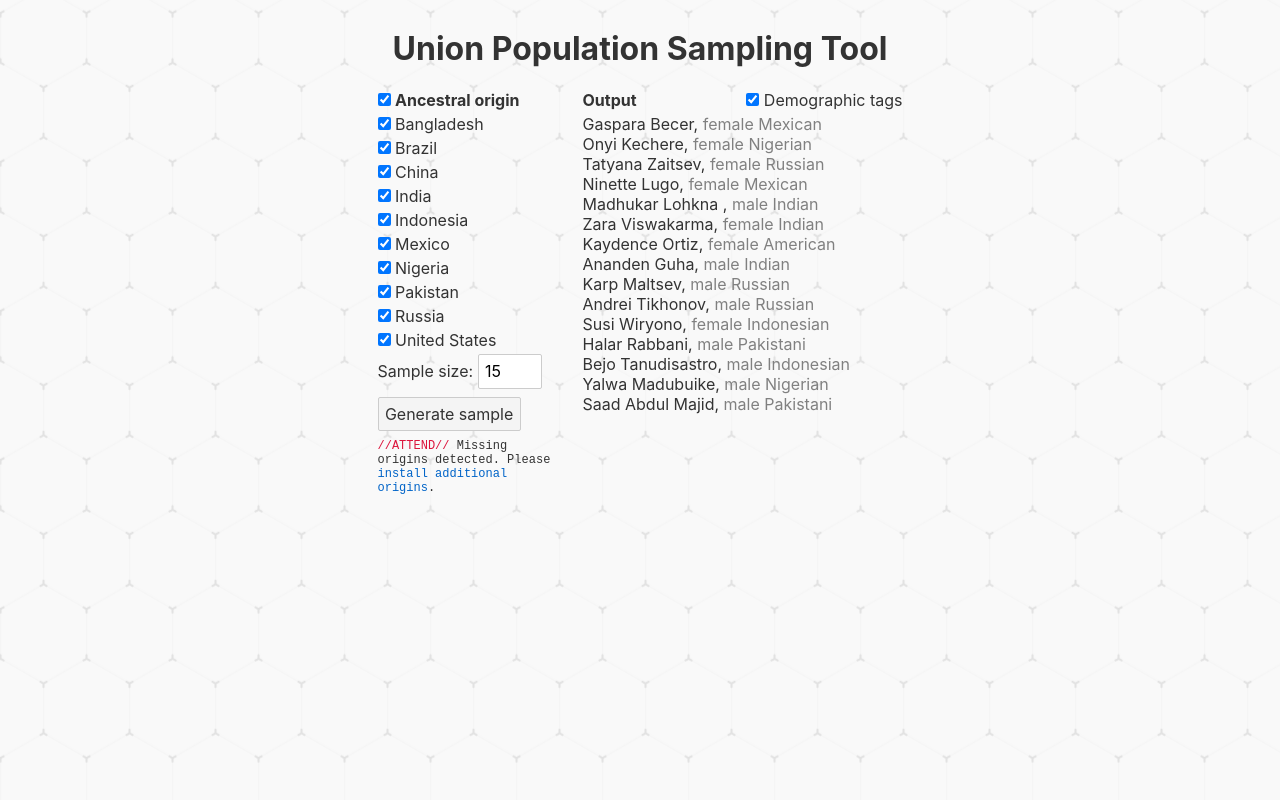
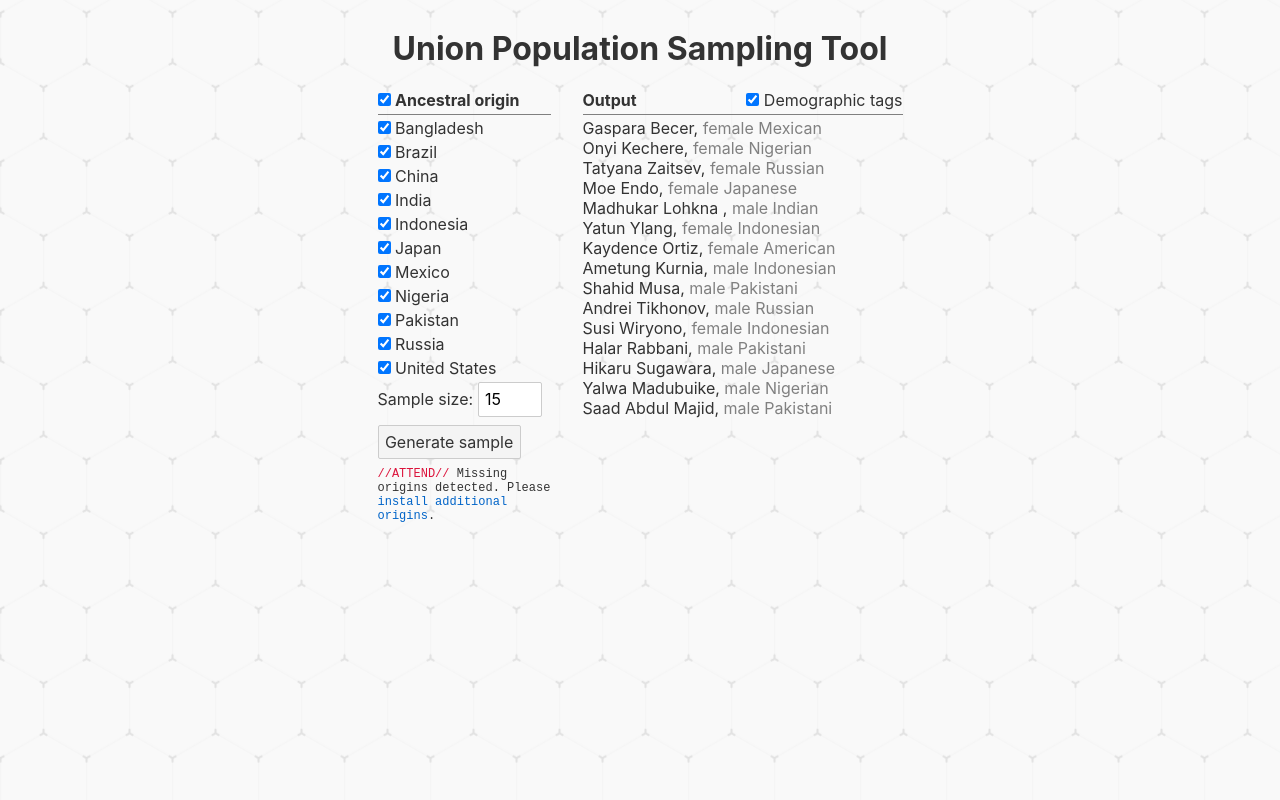
Before and after one commit to DawnPaladin/lancer-name-generator, a Svelte app: page / in a window 1280 px wide. Built offline with nearby package versions, Linux system fonts and the light colour scheme.

Commit message:
Add Japan and column header

```diff
--- a/src/App.svelte
+++ b/src/App.svelte
@@ -7,12 +7,13 @@
 	import China from './regions/China.json';
 	import India from './regions/India.json';
 	import Indonesia from './regions/Indonesia.json';
+	import Japan from './regions/Japan.json';
 	import Mexico from './regions/Mexico.json';
 	import Nigeria from './regions/Nigeria.json';
 	import Pakistan from './regions/Pakistan.json';
 	import Russia from './regions/Russia.json';
 	import USA from './regions/USA.json';
-	var regions = [ Bangladesh, Brazil, China, India, Indonesia, Mexico, Nigeria, Pakistan, Russia, USA ];
+	var regions = [ Bangladesh, Brazil, China, India, Indonesia, Japan, Mexico, Nigeria, Pakistan, Russia, USA ];
 	var names = [];
 	var tags = true;
 	var sampleSize = 15;
@@ -110,6 +111,10 @@
 		min-width: 20em;
 		margin: 0 0 0 2em;
 	}
+	.column-header {
+		border-bottom: 1px solid gray;
+		margin-bottom: 3px;
+	}
 	.error {
 		font-family: "Courier New", monospace;
 		font-size: 12px;
@@ -128,8 +133,10 @@
 
 	<div class="flex-row">
 		<div class="left-column">
-			<input type="checkbox" checked={allRegionsEnabled} on:click={toggleAllRegions} />
-			<strong>Ancestral origin</strong>
+			<div class="column-header">
+				<input type="checkbox" checked={allRegionsEnabled} on:click={toggleAllRegions} />
+				<strong>Ancestral origin</strong>
+			</div>
 			{#each regions as region (region.name)}
 				<RegionRow region={region} on:regionUpdate={update} />
 			{/each}
@@ -144,7 +151,7 @@
 		</div>
 
 		<div class="right-column">
-			<div class="flex-row" style="justify-content: space-between">
+			<div class="flex-row column-header" style="justify-content: space-between">
 				<strong>Output</strong>
 				<label>
 					<input type="checkbox" bind:checked={tags} /> Demographic tags
@@ -152,7 +159,7 @@
 			</div>
 			<div class="names" style="height: {sampleSize * 1.5}em">
 				{#each names as name, index (name)}
-					<NameRow name={name} tags={tags} index={index} key={name}/>
+					<NameRow name={name} tags={tags} index={index} />
 				{/each}
 			</div>
 		</div>
--- /dev/null
+++ b/src/regions/Japan.json
@@ -0,0 +1,387 @@
+{
+	"name": "Japan",
+	"adjective": "Japanese",
+	"male-first": [
+		"Akio",
+		"Akira",
+		"Aoi",
+		"Arata",
+		"Ayumu",
+		"Daichi",
+		"Daiki",
+		"Daisuke",
+		"Goro",
+		"Gorou",
+		"Hachiro",
+		"Hachirou",
+		"Haru",
+		"Haruki",
+		"Haruto",
+		"Hayate",
+		"Hayato",
+		"Hibiki",
+		"Hideaki",
+		"Hideki",
+		"Hideyoshi",
+		"Hikaru",
+		"Hinata",
+		"Hiraku",
+		"Hiroshi",
+		"Hiroto",
+		"Hotaka",
+		"Ichiro",
+		"Ichirou",
+		"Isamu",
+		"Itsuki",
+		"Jiro",
+		"Jirou",
+		"Juro",
+		"Jurou",
+		"Kaede",
+		"Kaito",
+		"Kaoru",
+		"Katashi",
+		"Katsu",
+		"Katsuo",
+		"Katsuro",
+		"Katsurou",
+		"Kazuki",
+		"Kazuo",
+		"Ken",
+		"Ken",
+		"Kenji",
+		"Kenshin",
+		"Kenta",
+		"Kichiro",
+		"Kichirou",
+		"Kiyoshi",
+		"Kohaku",
+		"Kouki",
+		"Kouta",
+		"Kuro",
+		"Kurou",
+		"Kyo",
+		"Kyou",
+		"Makoto",
+		"Masaru",
+		"Michi",
+		"Minoru",
+		"Naoki",
+		"Noboru",
+		"Nobu",
+		"Noburu",
+		"Nobuyuki",
+		"Nori",
+		"Osamu",
+		"Ren",
+		"Riku",
+		"Rikuto",
+		"Rokuro",
+		"Rokurou",
+		"Ryo",
+		"Ryoichi",
+		"Ryota",
+		"Ryou",
+		"Ryouichi",
+		"Ryouta",
+		"Ryuu",
+		"Ryuunosuke",
+		"Saburo",
+		"Saburou",
+		"Shichiro",
+		"Shichirou",
+		"Shin",
+		"Shinobu",
+		"Shiro",
+		"Shirou",
+		"Sho",
+		"Shou",
+		"Shouta",
+		"Sora",
+		"Souta",
+		"Susumu",
+		"Taichi",
+		"Taiki",
+		"Takahiro",
+		"Takashi",
+		"Takehiko",
+		"Takeshi",
+		"Takuma",
+		"Takumi",
+		"Taro",
+		"Tarou",
+		"Tsubasa",
+		"Yamato",
+		"Yasu",
+		"Yori",
+		"Yoshi",
+		"Yoshiro",
+		"Yoshirou",
+		"Youta",
+		"Yuu",
+		"Yuudai",
+		"Yuuki",
+		"Yuuma",
+		"Yuuta",
+		"Yuuto"
+	],
+	"female-first": [
+		"Ai",
+		"Aiko",
+		"Aimi",
+		"Aina",
+		"Airi",
+		"Akane",
+		"Akemi",
+		"Aki",
+		"Akiko",
+		"Akira",
+		"Ami",
+		"Aoi",
+		"Asuka",
+		"Atsuko",
+		"Aya",
+		"Ayaka",
+		"Ayako",
+		"Ayame",
+		"Ayane",
+		"Ayano",
+		"Chika",
+		"Chikako",
+		"Chinatsu",
+		"Chiyo",
+		"Chiyoko",
+		"Cho",
+		"Chou",
+		"Chouko",
+		"Emi",
+		"Etsuko",
+		"Hana",
+		"Hanako",
+		"Haruka",
+		"Haruko",
+		"Haruna",
+		"Hikari",
+		"Hikaru",
+		"Hina",
+		"Hinata",
+		"Hiroko",
+		"Hitomi",
+		"Honoka",
+		"Hoshi",
+		"Hoshiko",
+		"Hotaru",
+		"Izumi",
+		"Junko",
+		"Kaede",
+		"Kanon",
+		"Kaori",
+		"Kaoru",
+		"Kasumi",
+		"Kazuko",
+		"Keiko",
+		"Kiku",
+		"Kimiko",
+		"Kiyoko",
+		"Kohaku",
+		"Kokoro",
+		"Kotone",
+		"Kumiko",
+		"Kyo",
+		"Kyou",
+		"Mai",
+		"Makoto",
+		"Mami",
+		"Manami",
+		"Mao",
+		"Mariko",
+		"Masami",
+		"Masuyo",
+		"Mayu",
+		"Megumi",
+		"Mei",
+		"Michi",
+		"Michiko",
+		"Midori",
+		"Miki",
+		"Miku",
+		"Minako",
+		"Mio",
+		"Misaki",
+		"Mitsuko",
+		"Miu",
+		"Miyako",
+		"Miyu",
+		"Mizuki",
+		"Moe",
+		"Momoka",
+		"Momoko",
+		"Moriko",
+		"Nana",
+		"Nanami",
+		"Naoko",
+		"Naomi",
+		"Natsuki",
+		"Natsuko",
+		"Natsumi",
+		"Noa",
+		"Noriko",
+		"Ran",
+		"Rei",
+		"Ren",
+		"Riko",
+		"Rin",
+		"Rina",
+		"Rio",
+		"Sachiko",
+		"Saki",
+		"Sakura",
+		"Sakurako",
+		"Satomi",
+		"Sayuri",
+		"Setsuko",
+		"Shinju",
+		"Shinobu",
+		"Shiori",
+		"Shizuka",
+		"Shun",
+		"Sora",
+		"Sumiko",
+		"Suzu",
+		"Suzume",
+		"Takako",
+		"Takara",
+		"Tamiko",
+		"Tomiko",
+		"Tomoko",
+		"Tomomi",
+		"Tsubaki",
+		"Tsubame",
+		"Tsukiko",
+		"Ume",
+		"Umeko",
+		"Wakana",
+		"Yasu",
+		"Yoko",
+		"Yoshi",
+		"Yoshiko",
+		"Youko",
+		"Yua",
+		"Yui",
+		"Yuina",
+		"Yuki",
+		"Yukiko",
+		"Yuko",
+		"Yumi",
+		"Yumiko",
+		"Yuri",
+		"Yuu",
+		"Yuuka",
+		"Yuuki",
+		"Yuuko",
+		"Yuuna",
+		"Yuzuki"
+	],
+	"last": [
+		"Sato",
+		"Suzuki",
+		"Takahashi",
+		"Tanaka",
+		"Watanabe",
+		"Ito",
+		"Yamamoto",
+		"Nakamura",
+		"Kobayashi",
+		"Kato",
+		"Yoshida",
+		"Yamada",
+		"Sasaki",
+		"Yamaguchi",
+		"Saito",
+		"Matsumoto",
+		"Inoue",
+		"Kimura",
+		"Hayashi",
+		"Shimizu",
+		"Yamazaki",
+		"Mori",
+		"Abe",
+		"Ikeda",
+		"Hashimoto",
+		"Yamashita",
+		"Ishikawa",
+		"Nakajima",
+		"Maeda",
+		"Fujita",
+		"Ogawa",
+		"Goto",
+		"Okada",
+		"Hasegawa",
+		"Murakami",
+		"Kondo",
+		"Ishii",
+		"Saito",
+		"Sakamoto",
+		"Endo",
+		"Aoki",
+		"Fujii",
+		"Nishimura",
+		"Fukuda",
+		"Ota",
+		"Miura",
+		"Fujiwara",
+		"Okamoto",
+		"Matsuda",
+		"Nakagawa",
+		"Nakano",
+		"Harada",
+		"Ono",
+		"Tamura",
+		"Takeuchi",
+		"Kaneko",
+		"Wada",
+		"Nakayama",
+		"Ishida",
+		"Ueda",
+		"Morita",
+		"Hara",
+		"Shibata",
+		"Sakai",
+		"Kudo",
+		"Yokoyama",
+		"Miyazaki",
+		"Miyamoto",
+		"Uchida",
+		"Takagi",
+		"Ando",
+		"Taniguchi",
+		"Ohno",
+		"Maruyama",
+		"Imai",
+		"Takada",
+		"Fujimoto",
+		"Takeda",
+		"Murata",
+		"Ueno",
+		"Sugiyama",
+		"Masuda",
+		"Sugawara",
+		"Hirano",
+		"Kojima",
+		"Otsuka",
+		"Chiba",
+		"Kubo",
+		"Matsui",
+		"Iwasaki",
+		"Sakurai",
+		"Kinoshita",
+		"Noguchi",
+		"Matsuo",
+		"Nomura",
+		"Kikuchi",
+		"Sano",
+		"Onishi",
+		"Sugimoto",
+		"Arai"
+	]
+}
```
